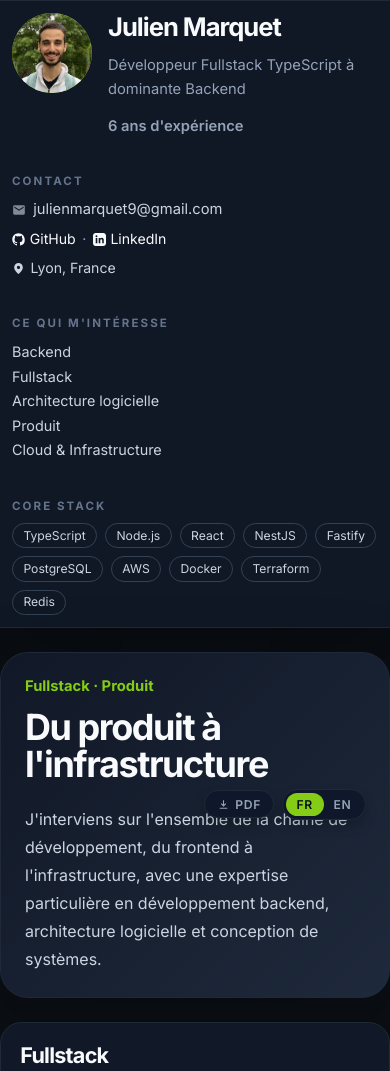
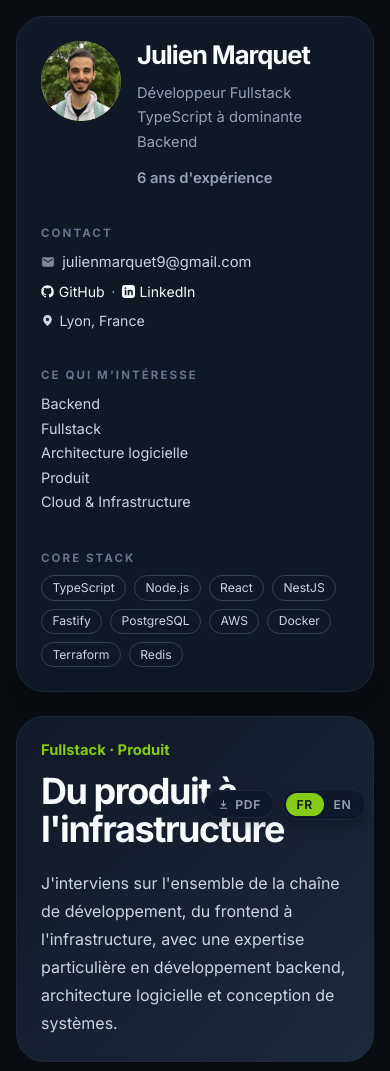
Before and after one commit to julien-marquet/web-cv, a plain HTML site: page index.html in a window 390 px wide. Shown: the top 1071 px of the page. Drawn offline with Linux system fonts and the light colour scheme.

Commit message:
less tight on mobile

```diff
--- a/styles.css
+++ b/styles.css
@@ -450,16 +450,12 @@ h1 {
 @media (max-width: 860px) {
   .page-shell {
     grid-template-columns: 1fr;
-    padding: 0;
+    padding: 1rem;
   }
 
   .sidebar {
     position: static;
     min-height: 0;
-    padding: 0.75rem;
-    border-radius: 0;
-    border-left: none;
-    border-right: none;
   }
 
   .lang-bar {
```
